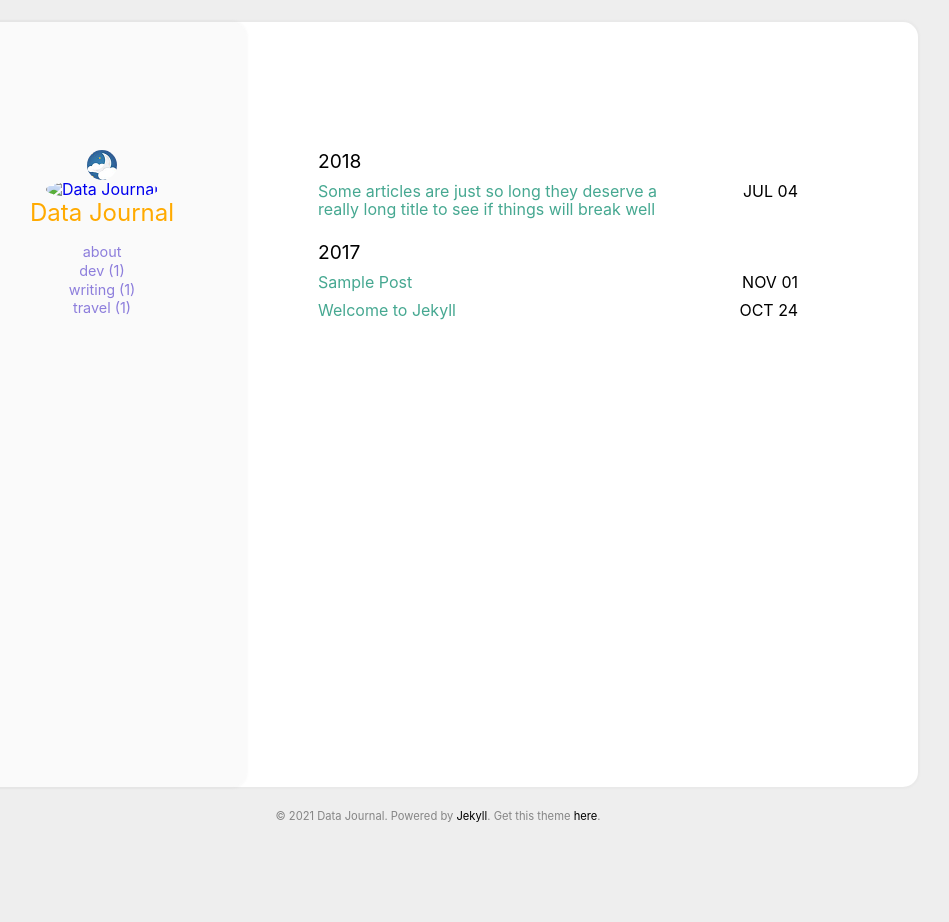
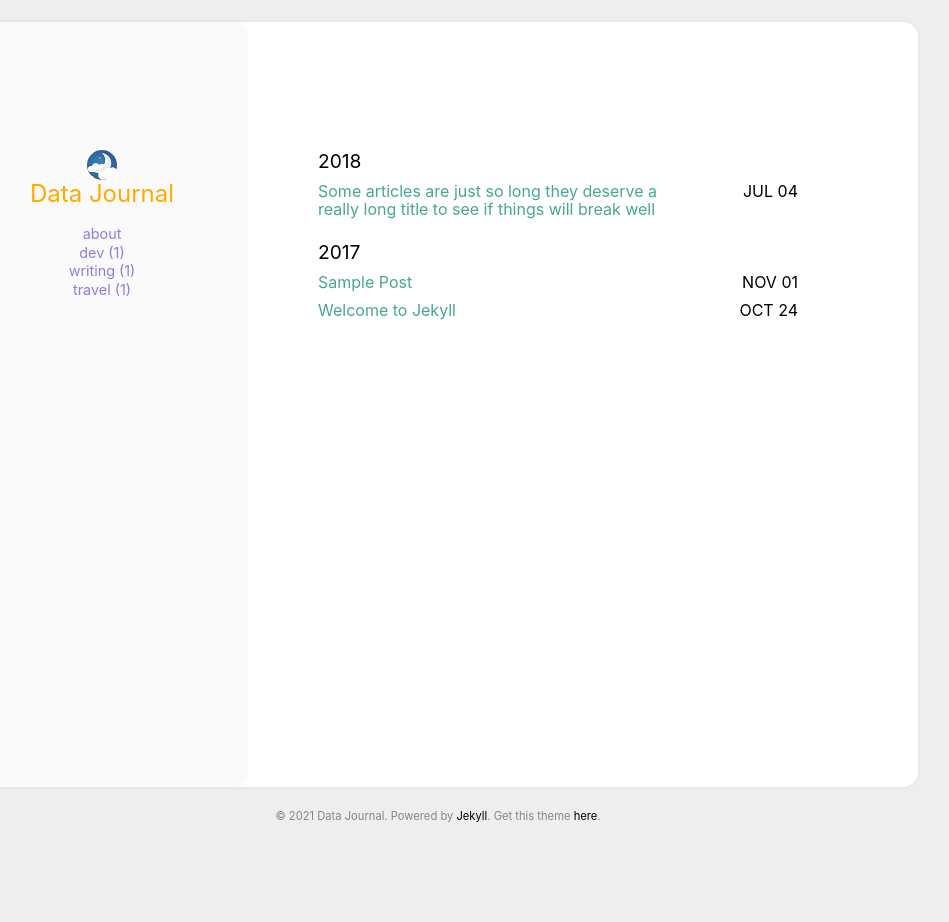
Before and after one commit to Tea-pott/Data-Journal, a Jekyll site: the page built from index.html, in a window 1280 px wide. Shown: the whole page, without its empty margins (202-1151 px from the left). Built offline with Jekyll 4.4.1, drawn with Linux system fonts in a browser that asks for light colours.

Commit message:
first commit 01

```diff
--- a/_config.yml
+++ b/_config.yml
@@ -10,7 +10,7 @@ url: "" # the base hostname & protocol for your site
 permalink: /:year-:month/:title
 timezone:
 
-favicon: /assets/img/favicon.ico
+favicon: /assets/img/science.jpg
 
 google_analytics: #UA—XXXXXXXX-X
 disqus_shortname: #disqus shortname
--- a/_includes/header.html
+++ b/_includes/header.html
@@ -6,9 +6,10 @@
       <div class="button"></div>
     </label>
     <a class="header_circle" href="{{ '/' | relative_url }}">
-      <img src="{{ site.user.pic | relative_url }}" alt="{{ site.user.picAlt }}">
+      <span class="header_name">{{ site.user.name }}</span>
+      <!-- <img src="{{ site.user.pic | relative_url }}" alt="{{ site.user.picAlt }}"> -->
     </a>
-    <span class="header_name">{{ site.user.name }}</span>
+    <!-- <span class="header_name">{{ site.user.name }}</span> -->
     <span class="header_job">{{ site.user.job }}</span>
     <span class="header_mes">{{ site.user.message }}</span>
 
```
Also changed, not shown: assets/img/favicon.png (added), assets/img/science.jpg (added).
